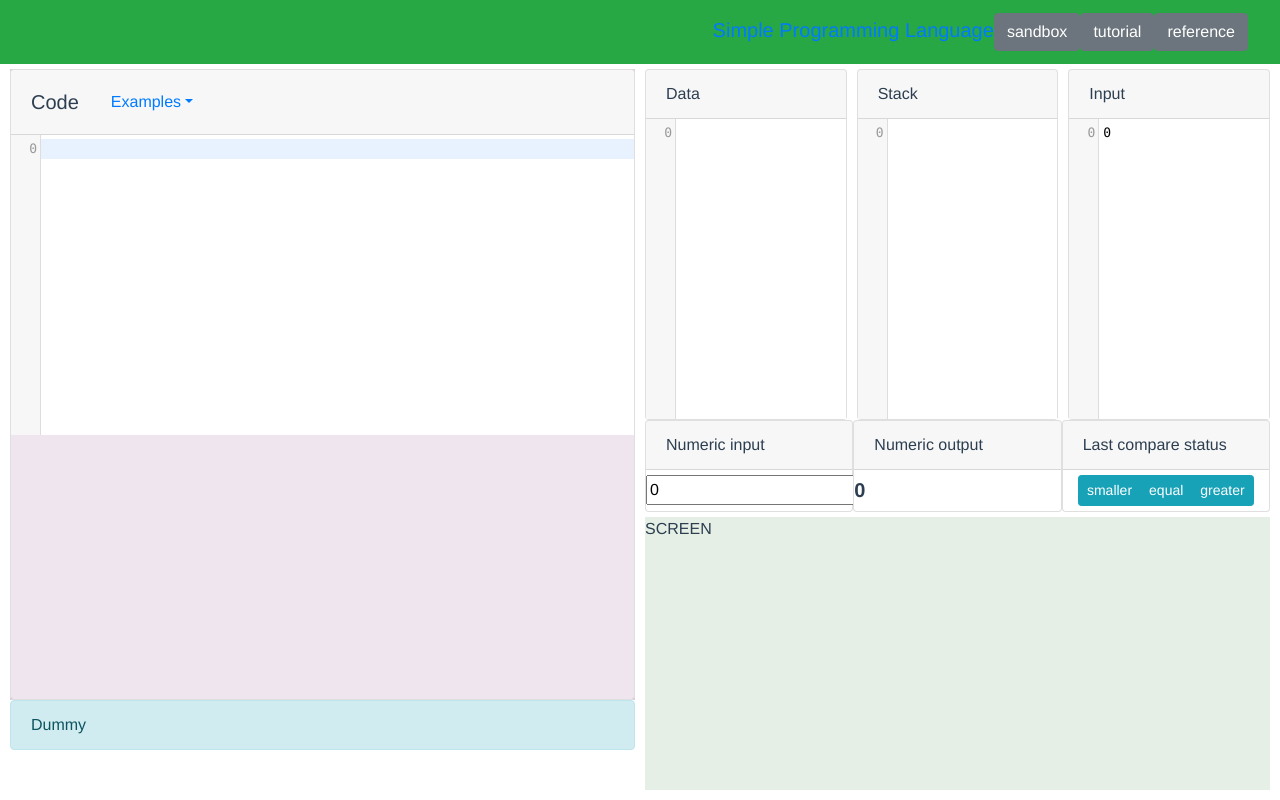
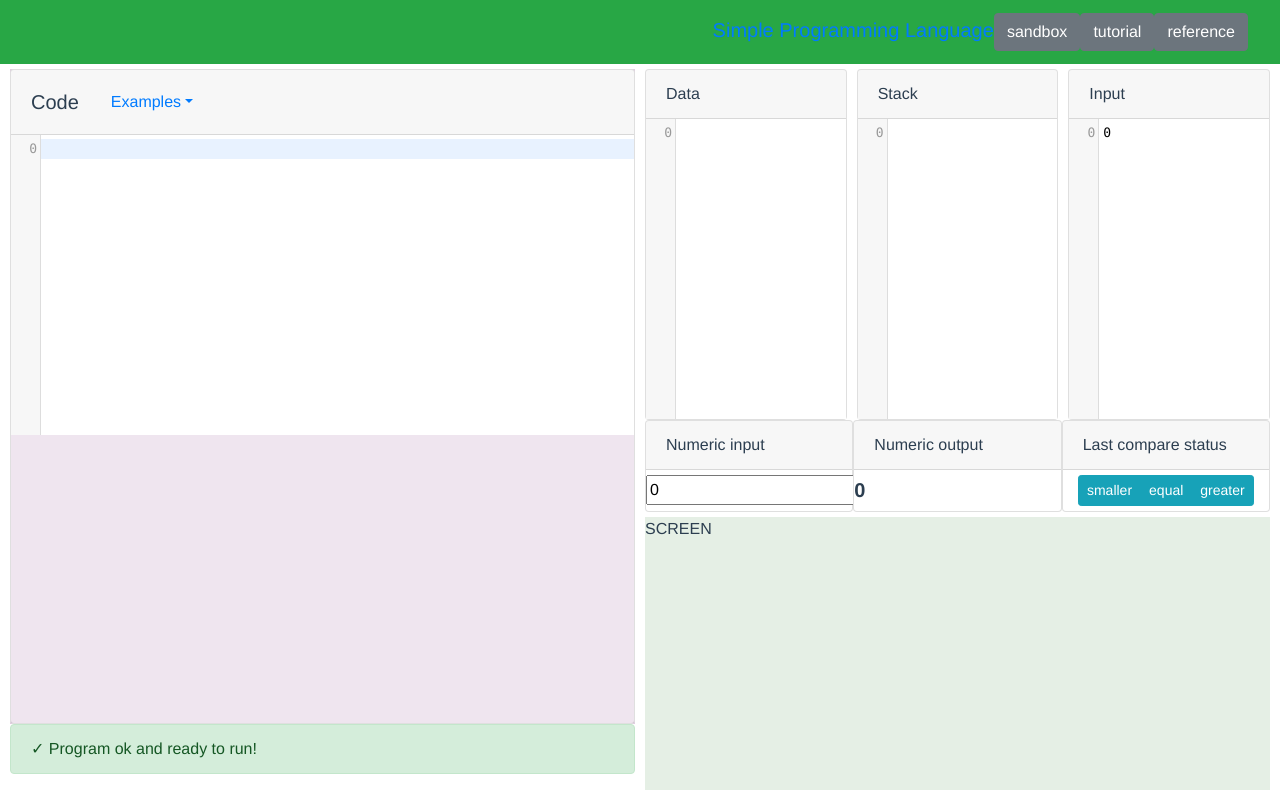
Before and after one commit to jcbuisson/simple-programming-language, a Vue app: page / in a window 1280 px wide. Built offline with nearby package versions, Linux system fonts and the light colour scheme.

Commit message:
Debugged status area

```diff
--- a/src/components/CodeEditor.vue
+++ b/src/components/CodeEditor.vue
@@ -53,9 +53,6 @@
          currentcode: function() {
             return this.initialcode
          },
-         variant: function() {
-            return this.status.ok ? 'success' : 'danger'
-         },
       },
       mounted: function () {
          /*event.on('select-line', function(lineno) {
@@ -81,7 +78,7 @@
                if (result.errors.length === 0) {
                   this.status.ok = true
                   this.status.msg = '✓ Program ok and ready to run!'
-                  this.$emit('programParsed', { 'instructions': instructions, 'symbols': result.symbols })
+                  this.$emit('programParsed', { 'instructions': instructions, 'symbols': result.symbols, 'status': this.status })
                } else {
                   this.status.ok = false
                   this.status.msg = result.errors.join('<br/>')
@@ -90,7 +87,7 @@
             } catch(err) {
                this.status.ok = false
                this.status.msg = 'Line ' + (err.location.start.line - 1) + ', column ' + err.location.start.column + ': ' + err.message
-               this.$emit('programError')
+               this.$emit('programError', this.status)
             }
             this.$forceUpdate()
          }, 500),
--- a/src/components/Sandbox.vue
+++ b/src/components/Sandbox.vue
@@ -126,7 +126,7 @@
       data () {
          return {
             code: '',
-            status: { 'msg': "Dummy" },
+            status: { 'ok': true, 'msg': '' },
             state: { 'code': 'code-empty' },
             data_array: [],
             stack_array: [],
@@ -143,6 +143,9 @@
             } else {
                return -1;
             }
+         },
+         variant: function() {
+            return this.status.ok ? 'success' : 'danger'
          },
          compareEqual: function() {
             return (this.compareDifference != null) && (this.compareDifference === 0)
@@ -198,13 +201,15 @@
             this.input_array = example.input
          },
          onProgramParsed: function(program) {
+            this.status = program.status
             if (program.instructions.length === 0) {
                this.state = { 'tag': 'code-empty' }
             } else {
                this.state = { 'tag': 'code-ok', 'program': program, 'currentInstructionIndex': 0, 'running': false, 'stopped': false }
             }
          },
-         onProgramError: function() {
+         onProgramError: function(status) {
+            this.status = status
             this.state = { 'tag': 'code-error' }
          },
          executeInstruction: function(instruction, symbols) {
@@ -393,14 +398,20 @@
 .code-editor {
    flex: 1;
 }
-/*
+
 .debug-toolbar-panel {
    display: flex;
-   flex-direction: column;
-   align-items: center;
-   justify-content: center;
+   flex-direction: row;
+   justify-content: flex-start;
+
+   align-items: stretch;
+   align-content: stretch;
 }
 
+.code-status {
+   flex: 1;
+}
+/*
 .debug-btn-panel {
    align-items: center;
    justify-content: center;
```
